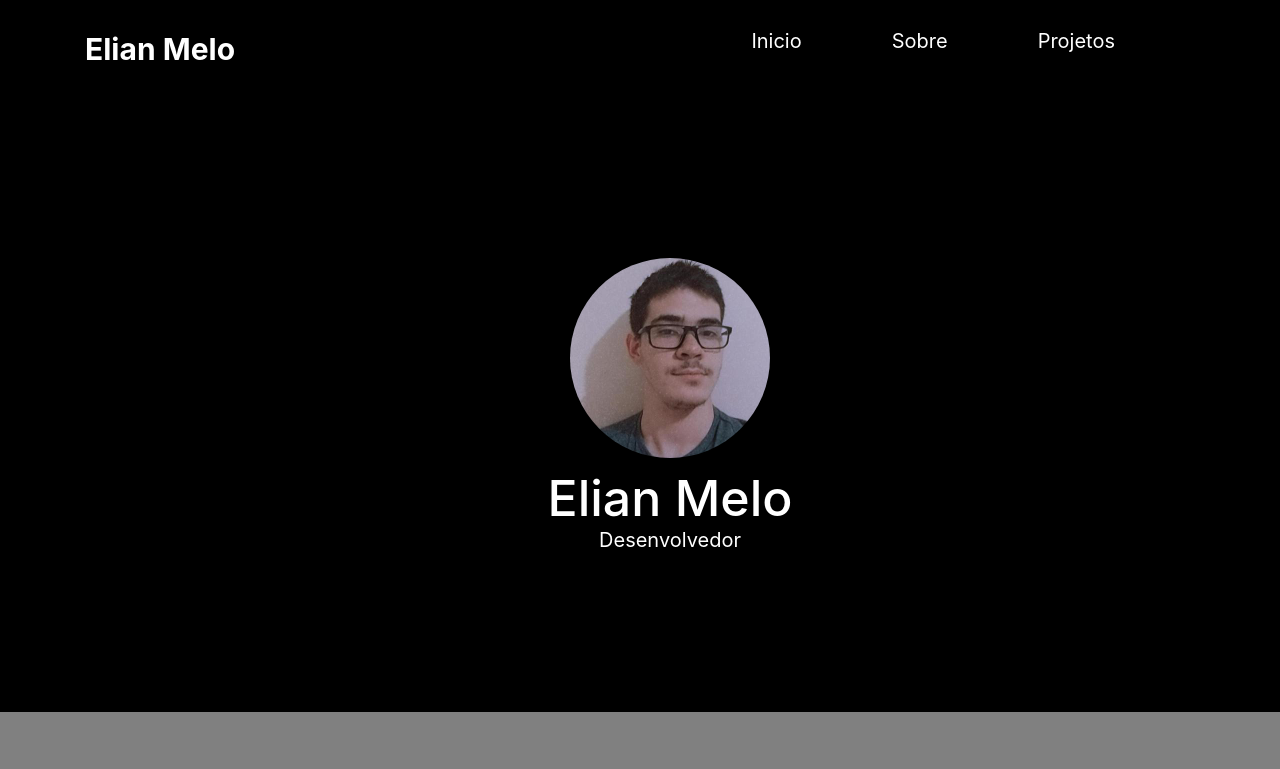
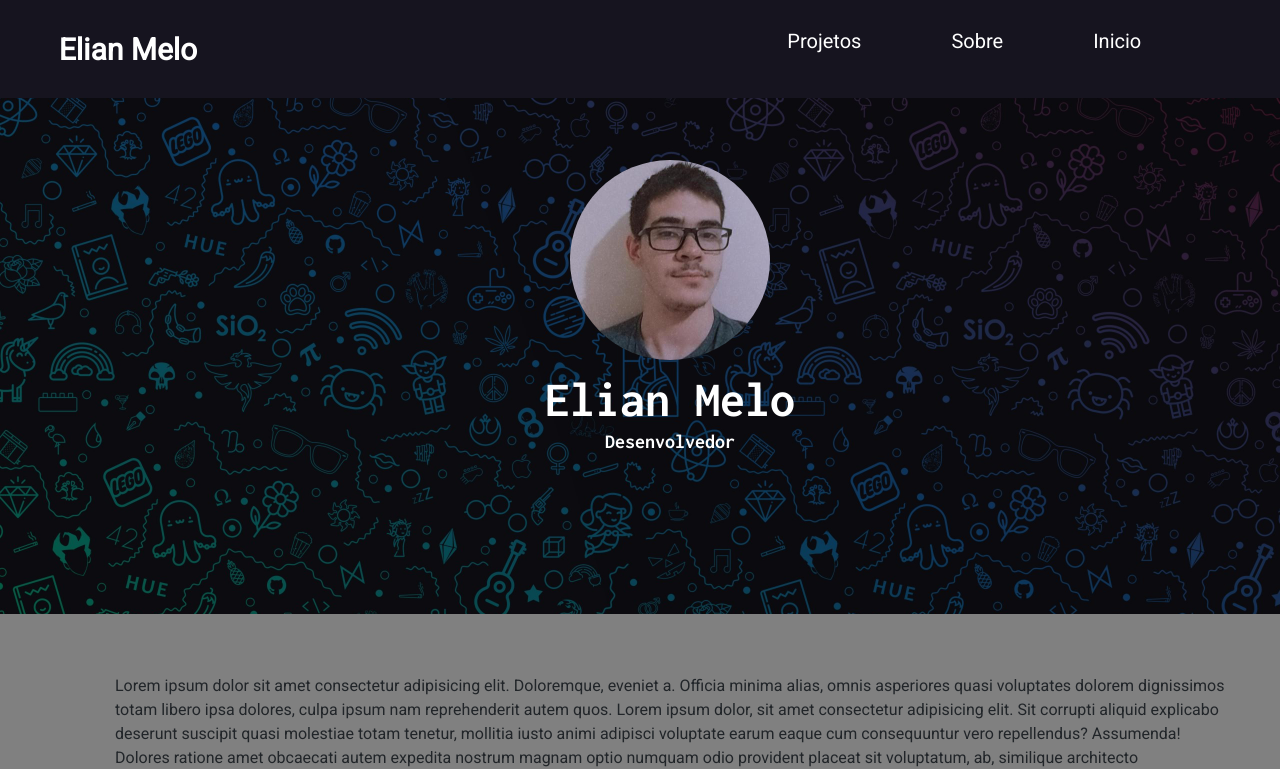
Before and after one commit to ElianMelo/projeto-portfolio, a plain HTML site: page index.html in a window 1280 px wide. Shown: the top 769 px of the page. Drawn offline with nearby package versions, Linux system fonts and the light colour scheme.

Commit message:
Criação do menu estático e adição de fontes

```diff
--- a/css/style.css
+++ b/css/style.css
@@ -1,24 +1,45 @@
+@import url('https://fonts.googleapis.com/css2?family=Inconsolata:wght@700&display=swap');
+@import url('https://fonts.googleapis.com/css2?family=Roboto&display=swap');
+
+* {
+    font-family: 'Roboto', sans-serif;
+}
+
+h1, h2, h3, strong {
+    font-family: 'Inconsolata', monospace;
+}
+
 body {
     background-color: black;
     margin: 0;
     box-sizing: border-box;
 }
 
+header {
+    position: fixed;
+    width: 100%;
+    background-color: #16141F;
+}
+
 nav {
     display: flex;
-    align-items: center;
+    justify-content: center;
+}
+
+nav p {
+    margin: auto;
+    display: flex;
 }
 
 nav ul {
-    flex: 1;
+    width: 80%;
+    display: inline-block;
     padding: 20px;
-    display: flex;
     list-style: none;
-    align-items: center;
-    justify-content: flex-end;
 }
 
 nav ul li {
+    float: right;
     margin-right: 30px;
     font-size: 20px;
     color: white;
@@ -28,13 +49,13 @@ nav ul li {
 }
 
 nav ul li:hover {
-    background-color: lightblue;
-    color: black;
+    background-color: #3498DB;
 }
 
 .title {
     font-weight: bold;
-    display: inline;
+    display: flex;
+    align-items: center;
     margin: 0px;
     font-size: 30px;
     color: #fff;
@@ -55,7 +76,9 @@ nav ul li:hover {
 }
 
 #inicio {
-    background-color: black;
+    background-image: url("../img/bkg.jpg");
+    background-repeat: no-repeat;
+    background-size: 100%;
 }
 
 #inicio div {
--- a/index.html
+++ b/index.html
@@ -12,7 +12,7 @@
 
 <body>
   <header>
-    <nav class="container">
+    <nav>
       <p class="title">Elian Melo</p>
       <ul>
         <li>Inicio</li>
```
Also changed, not shown: img/bkg.jpg (added).
